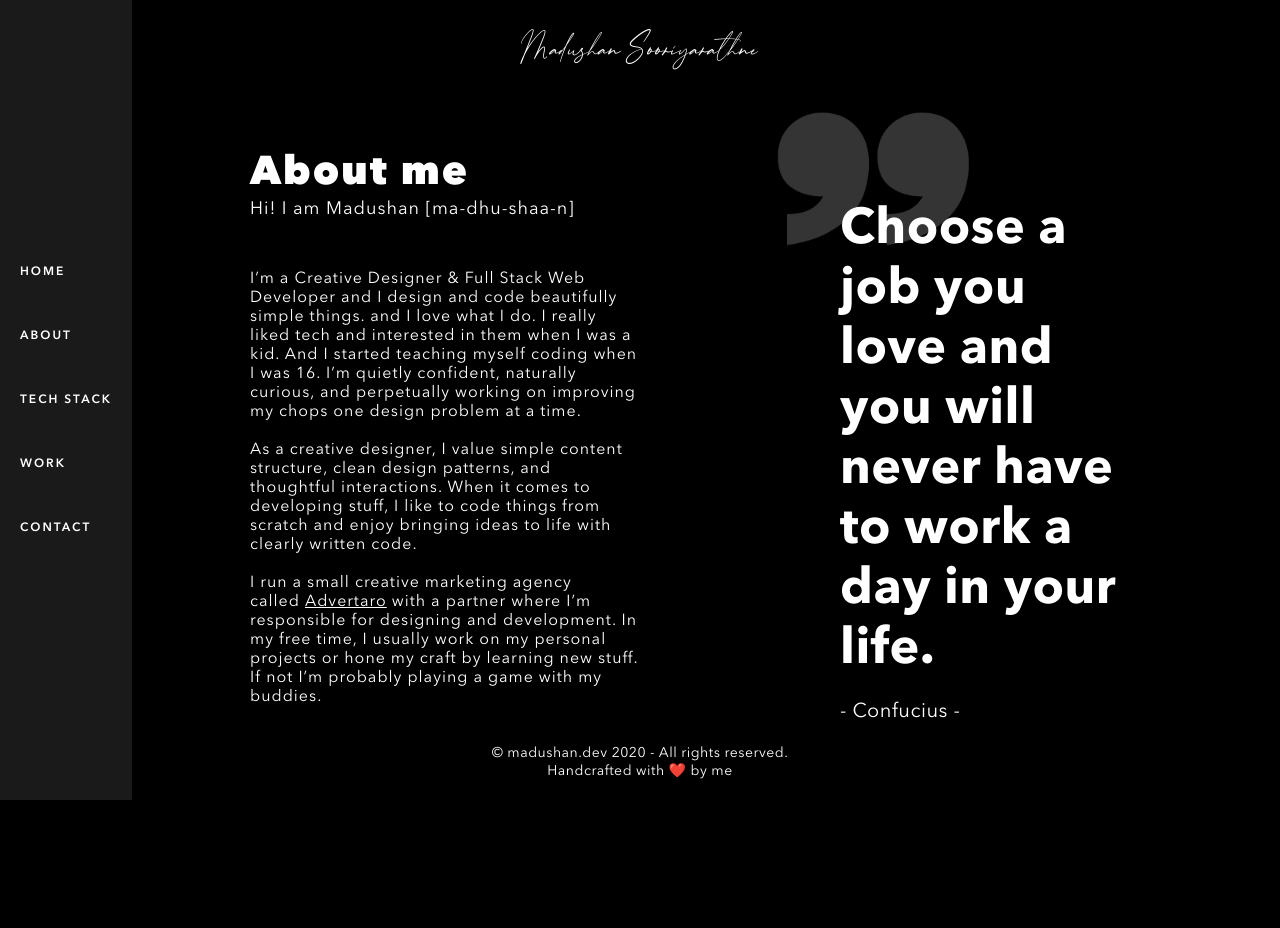
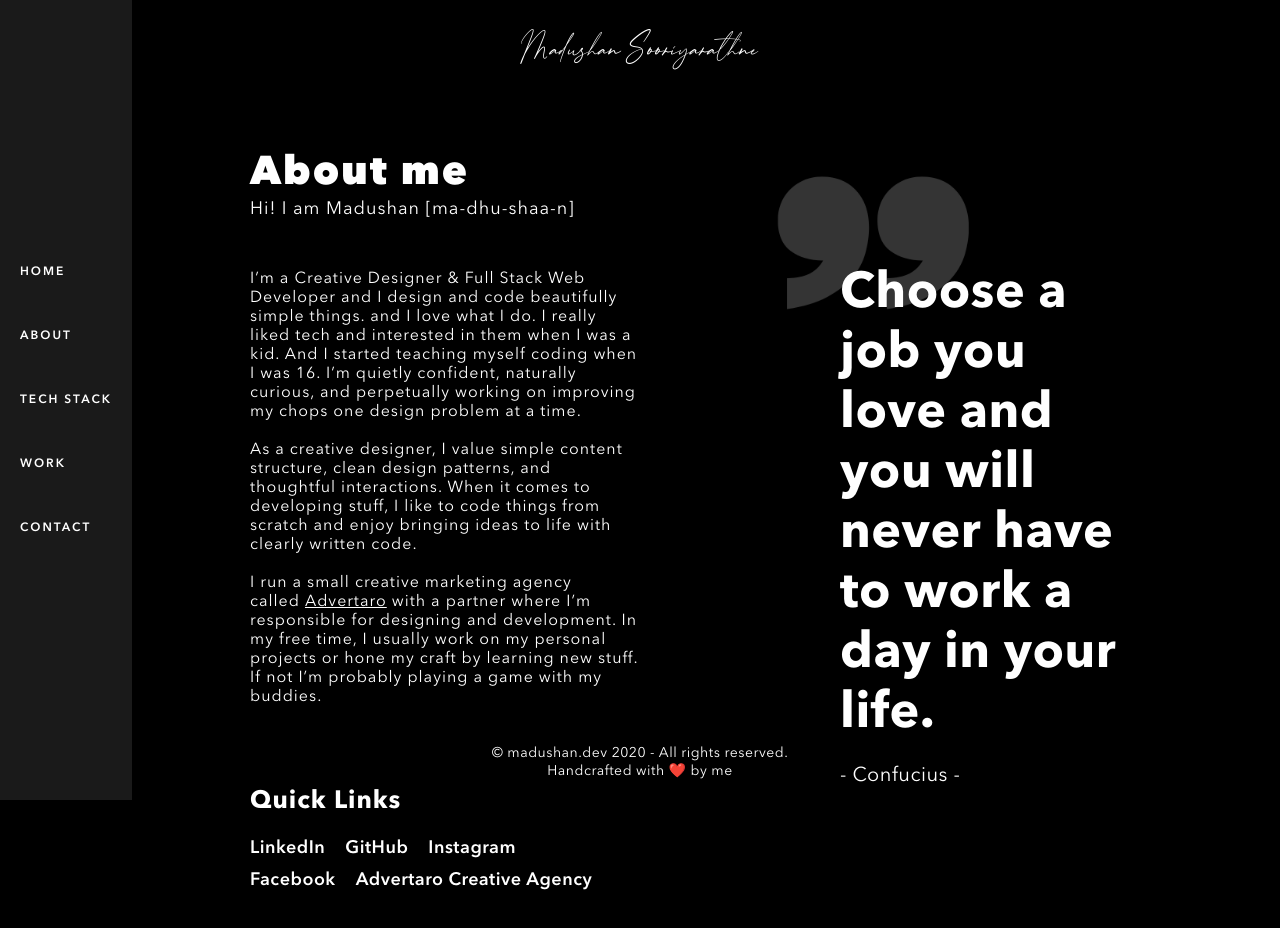
Before and after one commit to madushan-sooriyarathne/madushan-portfolio, a Next.js app: page /about in a window 1280 px wide. Shown: the top 928 px of the page. Before the commit the page ends 824 px from the top, so only its background shows below. Built offline with nearby package versions, Linux system fonts and the light colour scheme.

Commit message:
imported the data.js file to get data insted of arrays or obejcts crated in components

```diff
--- a/components/layout/about/AboutSection.js
+++ b/components/layout/about/AboutSection.js
@@ -1,11 +1,17 @@
 import TitleGroup from "../title-group/TitleGroup";
 import HeadingPrimary from "../../headings/heading-primary/HeadingPrimary";
 import HeadingSub from "../../headings/heading-sub/HeadingSub";
+import HeadingSecondary from "../../headings/heading-secondary/HeadingSecondary";
+
+import { quickLinks } from "../../../data/data";
 
 import {
   Section,
   TextWrapper,
   Description,
+  QuickLinksWrapper,
+  QuickLinksGroup,
+  QuickLink,
   QuoteWrapper,
   QuoteGroup,
   Quote,
@@ -41,6 +47,21 @@ const AboutSection = () => {
           by learning new stuff. If not I’m probably playing a game with my
           buddies.
         </Description>
+        <QuickLinksWrapper>
+          <HeadingSecondary>Quick Links</HeadingSecondary>
+          <QuickLinksGroup>
+            {quickLinks.map((link) => (
+              <QuickLink
+                href={link.url}
+                key={link.id}
+                target="_blank"
+                rel="noopener"
+              >
+                {link.name}
+              </QuickLink>
+            ))}
+          </QuickLinksGroup>
+        </QuickLinksWrapper>
       </TextWrapper>
       <QuoteWrapper>
         <QuoteGroup>
--- a/components/layout/about/AboutSectionStyles.js
+++ b/components/layout/about/AboutSectionStyles.js
@@ -30,7 +30,42 @@ const Description = styled.div`
   font-weight: 400;
   letter-spacing: 1px;
 
-  margin-top: 5rem;
+  margin: 5rem 0 8rem 0;
+`;
+
+const QuickLinksWrapper = styled.div`
+  display: flex;
+  flex-direction: column;
+  align-items: flex-start;
+`;
+
+const QuickLinksGroup = styled.div`
+  display: flex;
+  align-items: center;
+  justify-content: flex-start;
+  flex-wrap: wrap;
+
+  margin-top: 2rem;
+
+  & > *:not(:last-child) {
+    margin-right: 2rem;
+  }
+`;
+
+const QuickLink = styled.a`
+  font-size: 1.8rem;
+  font-weight: 600;
+  text-decoration: none;
+  color: inherit;
+  outline: none;
+
+  margin-bottom: 1rem;
+
+  transition: transform 0.2s ease-out;
+
+  &:hover {
+    transform: translateX(2px);
+  }
 `;
 
 const QuoteWrapper = styled.div`
@@ -83,6 +118,9 @@ export {
   Section,
   TextWrapper,
   Description,
+  QuickLinksWrapper,
+  QuickLinksGroup,
+  QuickLink,
   QuoteWrapper,
   QuoteGroup,
   Quote,
```
Also changed, not shown: components/layout/hero-banner/HeroBanner.js (+2 -7 lines).
